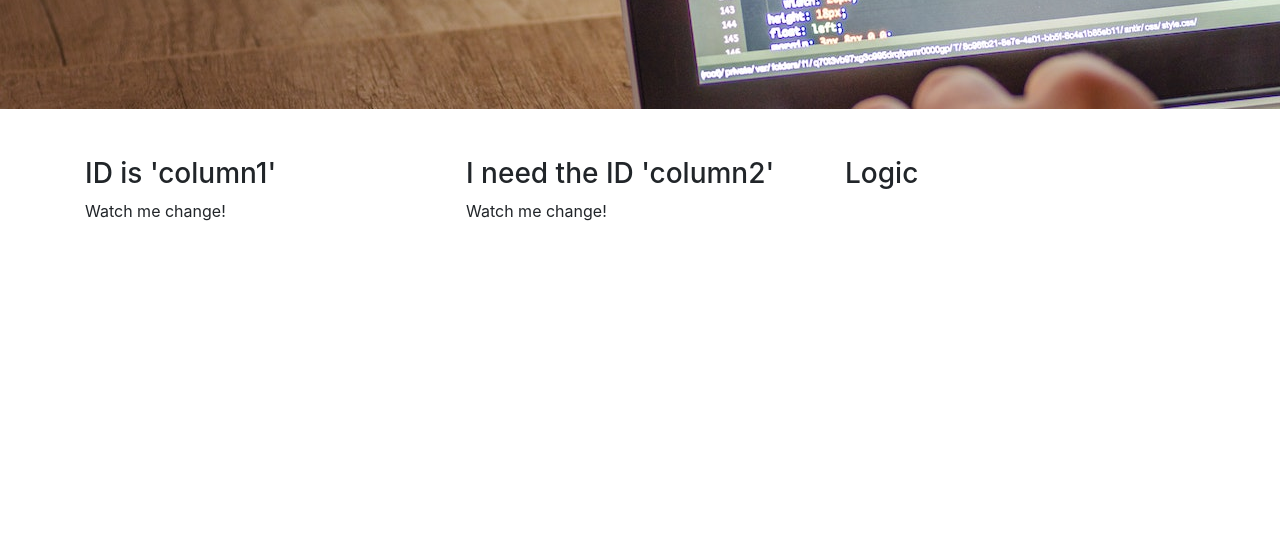
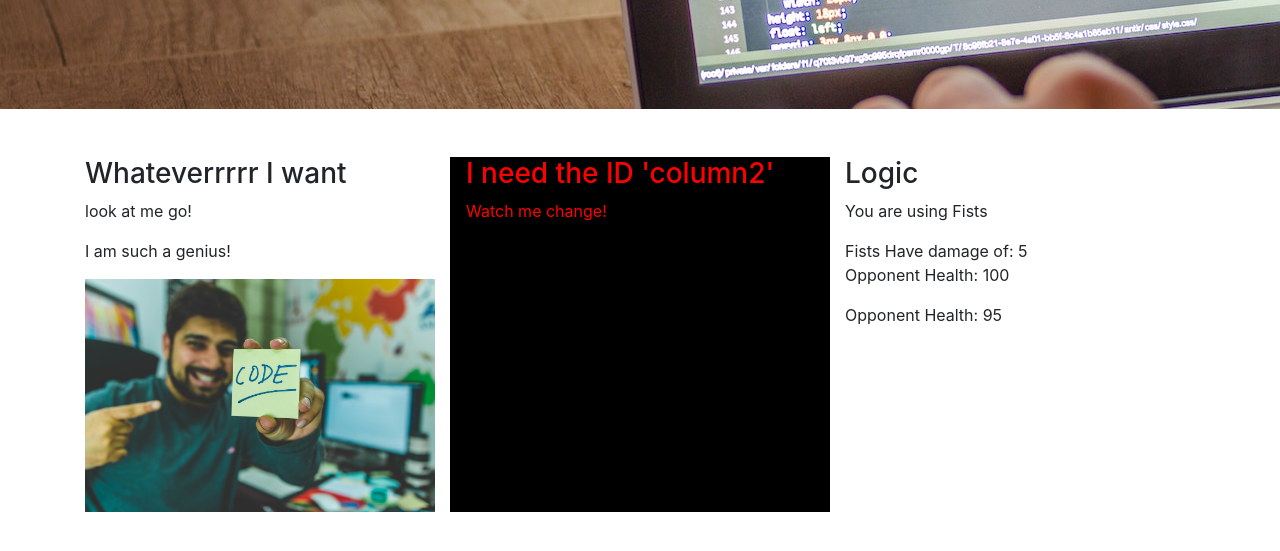
Before and after one commit to IndiaRozee/Scripting2025-, a plain HTML site: page jsIntroFiles/index.html in a window 1280 px wide. Shown: the part 211-762 px from the top of the page. Drawn offline with nearby package versions, Linux system fonts and the light colour scheme; the site is published under a folder, as on GitHub Pages, so addresses that start at the root find nothing.

Commit message:
Update index.html

```diff
--- a/jsIntroFiles/index.html
+++ b/jsIntroFiles/index.html
@@ -63,7 +63,7 @@
 
 
     <!---------------------Your Custom Javascript----------------------->
-    <script src="/js/intro.js"></script>
+    <script src="js/intro.js"></script>
 
 
 </body>
```
